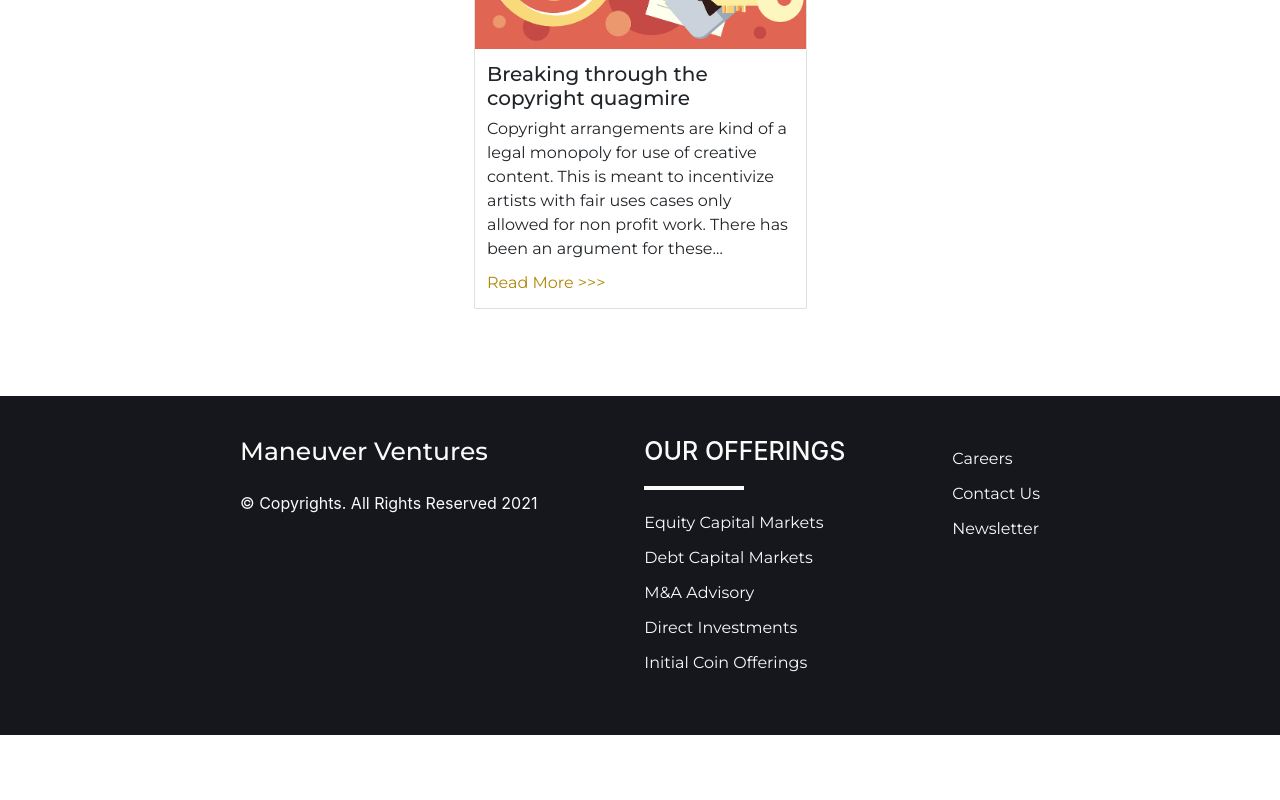
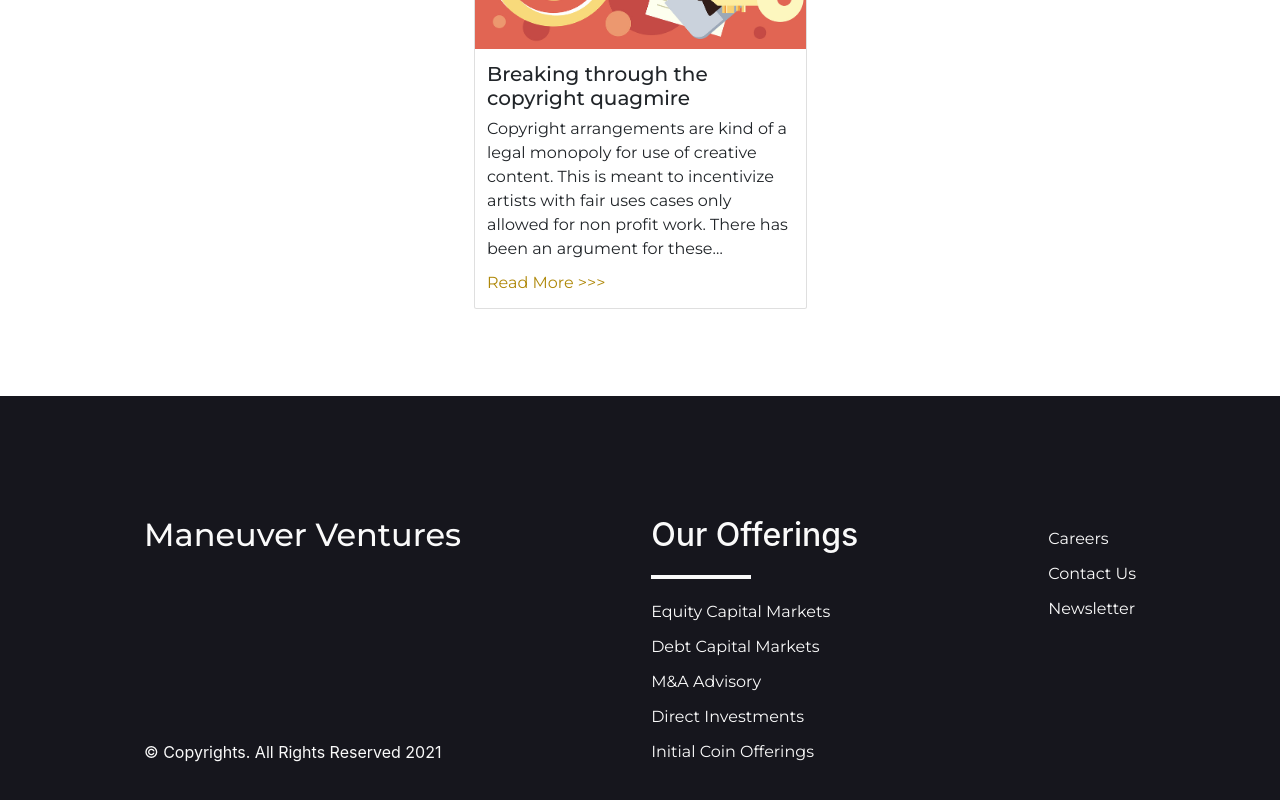
Before and after one commit to mritunjaysaha/project-1, a Next.js app: page / in a window 1280 px wide. Shown: the part 5203-6003 px from the top of the page. Before the commit the page ends 5938 px from the top, so only its background shows below. Built offline with nearby package versions, Linux system fonts and the light colour scheme.

Commit message:
completed version 1

```diff
--- a/src/footer.jsx
+++ b/src/footer.jsx
@@ -20,6 +20,7 @@ export function Footer() {
 
     return (
         <footer className={styles.footer}>
+            <div className={styles.footerContainer}>
                 <div className={styles.companyLogo}>
                     <h1>
                         <Anchor name={company.name} href={company.link} />
@@ -42,6 +43,7 @@ export function Footer() {
                     <ListAnchor name={contact.name} href={contact.link} />
                     <ListAnchor name={newsLetter.name} href={newsLetter.link} />
                 </ul>
+            </div>
         </footer>
     );
 }
--- a/styles/footer.module.scss
+++ b/styles/footer.module.scss
@@ -1,13 +1,21 @@
 @import "./utils.scss";
 
 .footer {
-    display: flex;
-    justify-content: space-between;
-
     background-color: $black;
     color: $white;
 
-    padding: 4rem 24rem;
+    overflow: hidden;
+
+    text-align: center;
+
+    .footerContainer {
+        display: flex;
+        flex-direction: column-reverse;
+        justify-content: space-between;
+
+        width: 90vw;
+
+        margin: 4rem auto;
 
         li,
         p {
@@ -18,6 +26,20 @@
         li {
             list-style: none;
             margin: 1rem 0;
+
+            &:last-of-type {
+                margin-bottom: 0;
+            }
+        }
+
+        @include breakpoint(tablet) {
+            flex-direction: row;
+            text-align: left;
+        }
+
+        @include breakpoint(desktop) {
+            padding: 8rem;
+        }
     }
 }
 
@@ -25,17 +47,40 @@
     display: flex;
     flex-direction: column;
 
+    justify-content: space-between;
+
     p {
-        margin: 2rem 0 0 0;
+        margin: 0;
     }
 }
 
 .ourOfferings {
+    margin-bottom: 4rem;
     h1 {
-        text-transform: uppercase;
-        margin-bottom: 2rem;
+        width: max-content;
+
+        margin: 1rem auto 2rem;
+
+        .horizontalBorder {
+            margin-top: 2rem;
         }
     }
 
-.others {
+    @include breakpoint(tablet) {
+        margin: 0;
+        h1 {
+            margin: 0 0 2rem;
         }
+    }
+}
+
+.companyLogo,
+.ourOfferings {
+    h1 {
+        text-transform: capitalize;
+
+        @include breakpoint(desktop) {
+            font-size: $fs-xx-large;
+        }
+    }
+}
```
Lines whose indentation alone changed are shown as unchanged.
